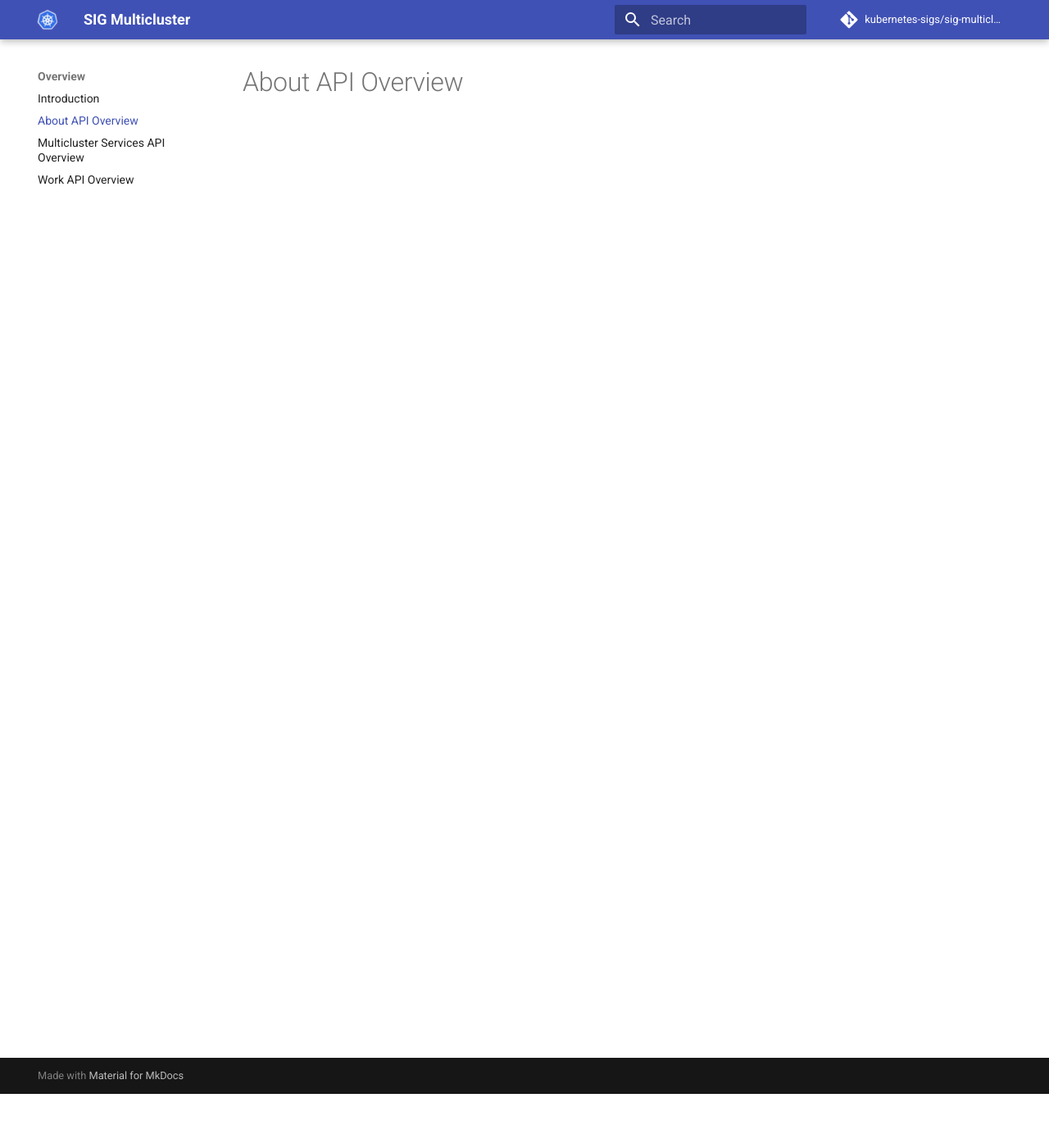
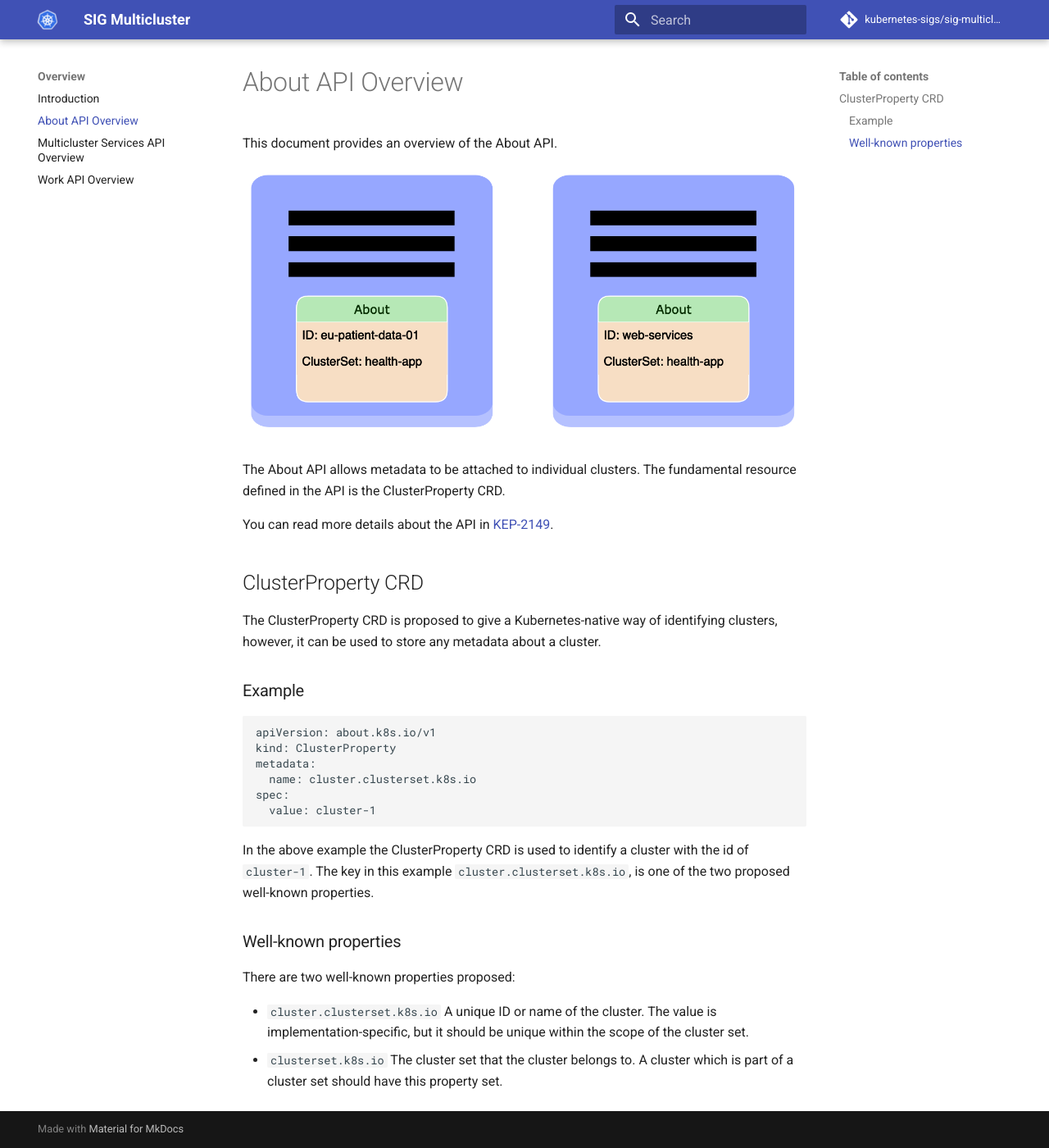
Before and after one commit to kubernetes-sigs/sig-multicluster-site, an MkDocs documentation site: the page built from site-src/concepts/about-api.md, in a window 1280 px wide and 1400 px high, scrolled down 66 px. Shown: the whole window at 82% size. Built offline with MkDocs 1.6.1 and Material for MkDocs 9.7.7, drawn with Linux system fonts in a browser that asks for light colours; comment, search, counter and statistics services are not loaded.

Commit message:
describe about api

````diff
--- a/site-src/concepts/about-api.md
+++ b/site-src/concepts/about-api.md
@@ -1 +1,33 @@
 # About API Overview
+
+This document provides an overview of the About API.
+
+![Alt](../images/about-api.png "About API")
+
+The About API allows metadata to be attached to individual clusters.
+The fundamental resource defined in the API is the ClusterProperty CRD.
+
+You can read more details about the API in [KEP-2149](https://github.com/kubernetes/enhancements/tree/master/keps/sig-multicluster/2149-clusterid).
+
+## ClusterProperty CRD
+
+The ClusterProperty CRD is proposed to give a Kubernetes-native way of identifying clusters, however, it can be used to store any metadata about a cluster.
+
+### Example
+
+```
+apiVersion: about.k8s.io/v1
+kind: ClusterProperty
+metadata:
+  name: cluster.clusterset.k8s.io
+spec:
+  value: cluster-1
+```
+
+In the above example the ClusterProperty CRD is used to identify a cluster with the id of `cluster-1`. The key in this example `cluster.clusterset.k8s.io`, is one of the two proposed well-known properties.
+
+### Well-known properties
+There are two well-known properties proposed:
+
+- `cluster.clusterset.k8s.io` A unique ID or name of the cluster. The value is implementation-specific, but it should be unique within the scope of the cluster set.
+- `clusterset.k8s.io` The cluster set that the cluster belongs to. A cluster which is part of a cluster set should have this property set.
````
Also changed, not shown: site-src/images/about-api.png (added).
